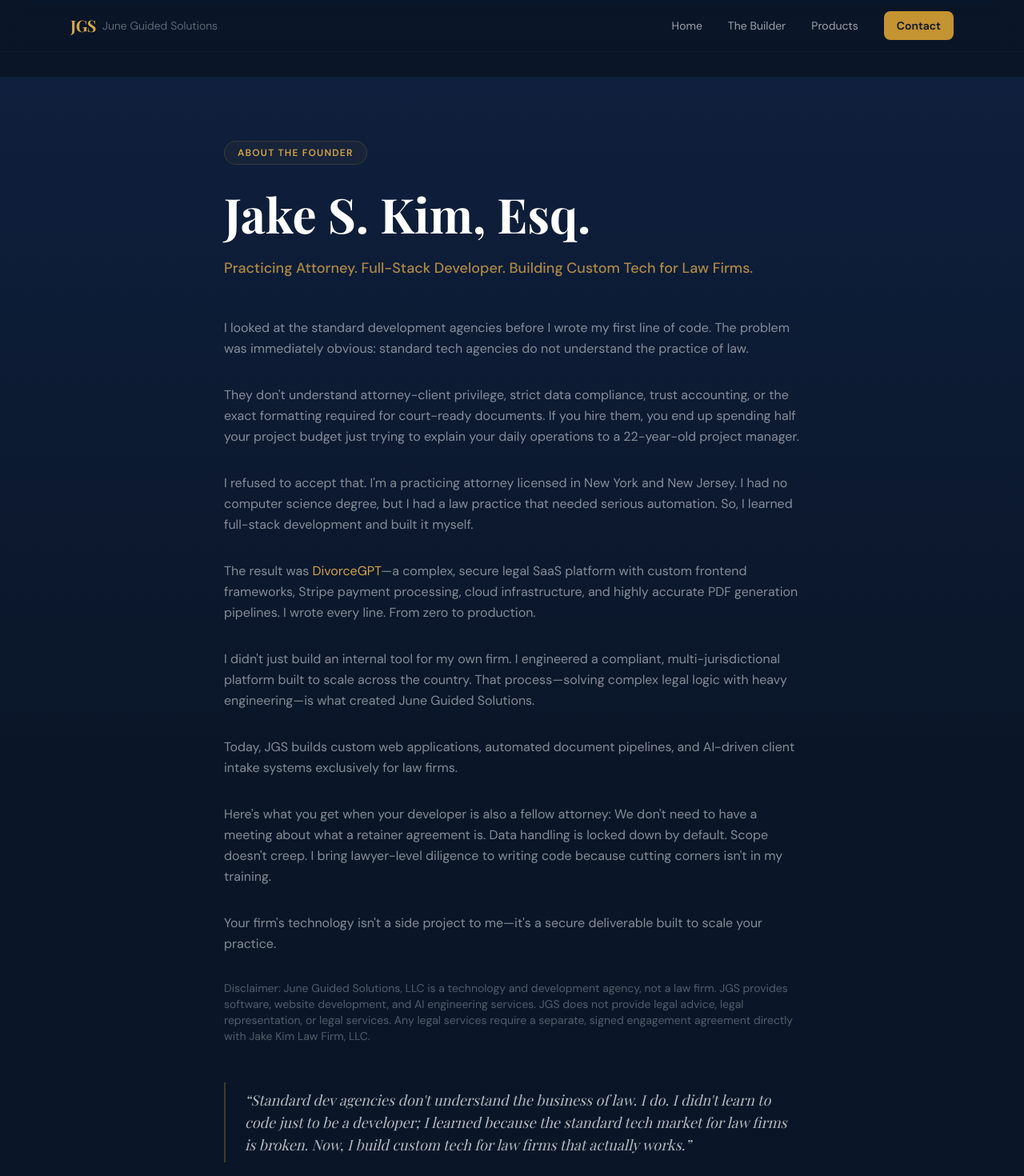
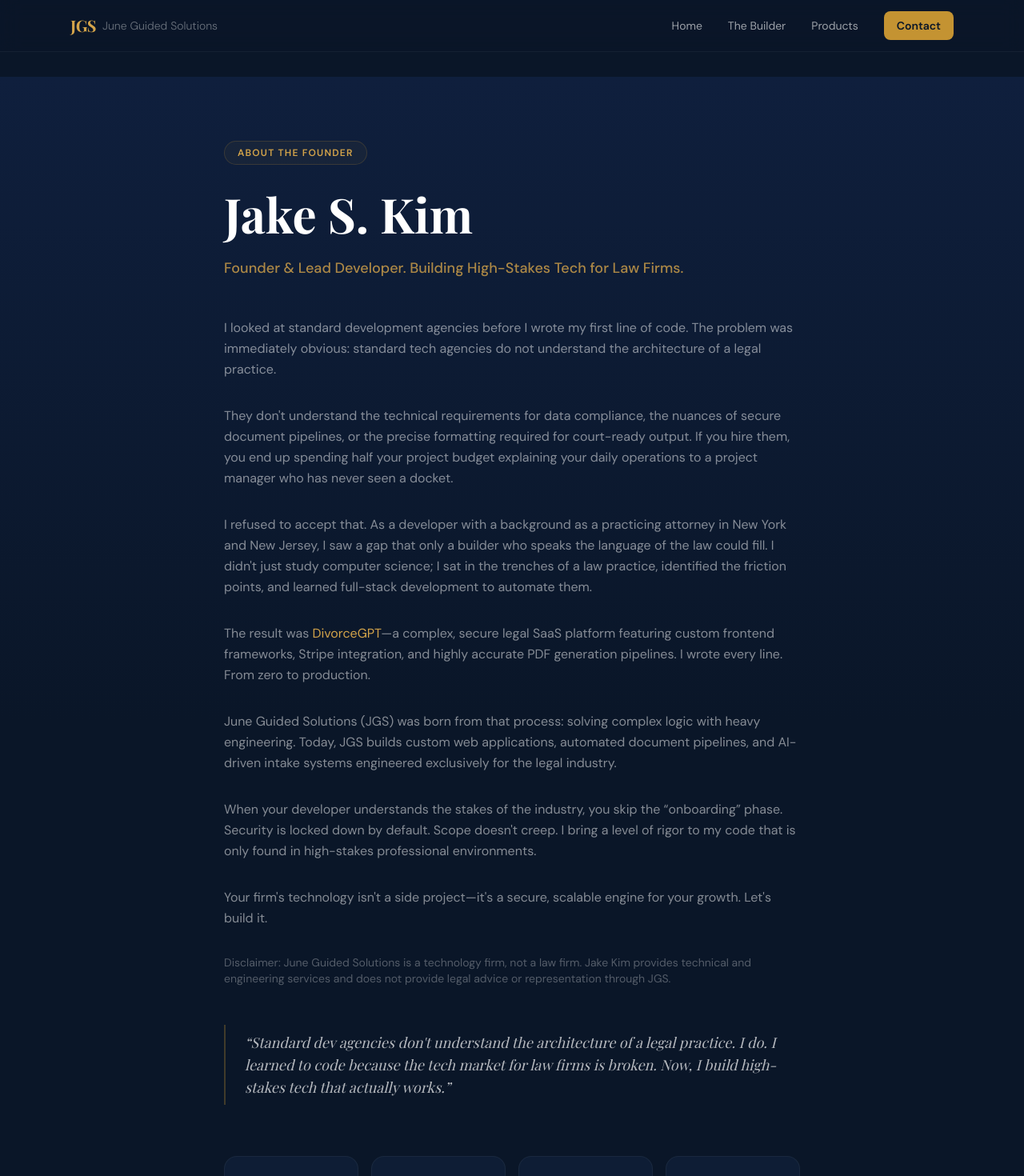
Before and after one commit to Jake-jpeg/jgs, a Next.js app: page /about in a window 1280 px wide. Shown: the top 1470 px of the page at 80% size. Built offline with nearby package versions, Linux system fonts and the light colour scheme.

Commit message:
bio revision

```diff
--- a/src/app/about/page.jsx
+++ b/src/app/about/page.jsx
@@ -1,6 +1,6 @@
 export const metadata = {
-  title: 'About the Founder — Jake S. Kim, Esq. | June Guided Solutions',
-  description: 'Custom web applications, document pipelines, and AI-driven client intake systems for law firms. Built by Jake S. Kim, Esq. — a practicing attorney who learned full-stack development from scratch.',
+  title: 'About the Founder — Jake S. Kim | June Guided Solutions',
+  description: 'Custom web applications, document pipelines, and AI-driven intake systems for law firms. Built by Jake S. Kim — Founder & Lead Developer at June Guided Solutions.',
 }
 
 export default function About() {
@@ -14,45 +14,42 @@ export default function About() {
             About the Founder
           </div>
           <h1 id="founder-heading" className="font-display text-4xl sm:text-6xl font-bold text-white leading-tight">
-            Jake S. Kim, Esq.
+            Jake S. Kim
           </h1>
           <p className="mt-4 text-gold-400/80 text-lg font-medium">
-            Practicing Attorney. Full-Stack Developer. Building Custom Tech for Law Firms.
+            Founder &amp; Lead Developer. Building High-Stakes Tech for Law Firms.
           </p>
 
           <article className="mt-12 space-y-8 text-white/50 text-base leading-relaxed">
             <p>
-              I looked at the standard development agencies before I wrote my first line of code. The problem was immediately obvious: standard tech agencies do not understand the practice of law.
+              I looked at standard development agencies before I wrote my first line of code. The problem was immediately obvious: standard tech agencies do not understand the architecture of a legal practice.
             </p>
             <p>
-              They don&apos;t understand attorney-client privilege, strict data compliance, trust accounting, or the exact formatting required for court-ready documents. If you hire them, you end up spending half your project budget just trying to explain your daily operations to a 22-year-old project manager.
+              They don&apos;t understand the technical requirements for data compliance, the nuances of secure document pipelines, or the precise formatting required for court-ready output. If you hire them, you end up spending half your project budget explaining your daily operations to a project manager who has never seen a docket.
             </p>
             <p>
-              I refused to accept that. I&apos;m a practicing attorney licensed in New York and New Jersey. I had no computer science degree, but I had a law practice that needed serious automation. So, I learned full-stack development and built it myself.
+              I refused to accept that. As a developer with a background as a practicing attorney in New York and New Jersey, I saw a gap that only a builder who speaks the language of the law could fill. I didn&apos;t just study computer science; I sat in the trenches of a law practice, identified the friction points, and learned full-stack development to automate them.
             </p>
             <p>
-              The result was <a href="https://divorcegpt.com" className="text-gold-400 hover:text-gold-300 transition">DivorceGPT</a>&mdash;a complex, secure legal SaaS platform with custom frontend frameworks, Stripe payment processing, cloud infrastructure, and highly accurate PDF generation pipelines. I wrote every line. From zero to production.
+              The result was <a href="https://divorcegpt.com" className="text-gold-400 hover:text-gold-300 transition">DivorceGPT</a>&mdash;a complex, secure legal SaaS platform featuring custom frontend frameworks, Stripe integration, and highly accurate PDF generation pipelines. I wrote every line. From zero to production.
             </p>
             <p>
-              I didn&apos;t just build an internal tool for my own firm. I engineered a compliant, multi-jurisdictional platform built to scale across the country. That process&mdash;solving complex legal logic with heavy engineering&mdash;is what created June Guided Solutions.
+              June Guided Solutions (JGS) was born from that process: solving complex logic with heavy engineering. Today, JGS builds custom web applications, automated document pipelines, and AI-driven intake systems engineered exclusively for the legal industry.
             </p>
             <p>
-              Today, JGS builds custom web applications, automated document pipelines, and AI-driven client intake systems exclusively for law firms.
+              When your developer understands the stakes of the industry, you skip the &ldquo;onboarding&rdquo; phase. Security is locked down by default. Scope doesn&apos;t creep. I bring a level of rigor to my code that is only found in high-stakes professional environments.
             </p>
             <p>
-              Here&apos;s what you get when your developer is also a fellow attorney: We don&apos;t need to have a meeting about what a retainer agreement is. Data handling is locked down by default. Scope doesn&apos;t creep. I bring lawyer-level diligence to writing code because cutting corners isn&apos;t in my training.
-            </p>
-            <p>
-              Your firm&apos;s technology isn&apos;t a side project to me&mdash;it&apos;s a secure deliverable built to scale your practice.
+              Your firm&apos;s technology isn&apos;t a side project&mdash;it&apos;s a secure, scalable engine for your growth. Let&apos;s build it.
             </p>
             <p className="text-white/30 text-sm">
-              Disclaimer: June Guided Solutions, LLC is a technology and development agency, not a law firm. JGS provides software, website development, and AI engineering services. JGS does not provide legal advice, legal representation, or legal services. Any legal services require a separate, signed engagement agreement directly with Jake Kim Law Firm, LLC.
+              Disclaimer: June Guided Solutions is a technology firm, not a law firm. Jake Kim provides technical and engineering services and does not provide legal advice or representation through JGS.
             </p>
 </article>
 
           <div className="mt-12 border-l-2 border-gold-500/30 pl-6 py-2">
             <blockquote className="text-white/70 font-display text-lg italic">
-              &ldquo;Standard dev agencies don&apos;t understand the business of law. I do. I didn&apos;t learn to code just to be a developer; I learned because the standard tech market for law firms is broken. Now, I build custom tech for law firms that actually works.&rdquo;
+              &ldquo;Standard dev agencies don&apos;t understand the architecture of a legal practice. I do. I learned to code because the tech market for law firms is broken. Now, I build high-stakes tech that actually works.&rdquo;
             </blockquote>
           </div>
 
```
Also changed, not shown: 1 other file (tests, documents, lock files or other folders).
